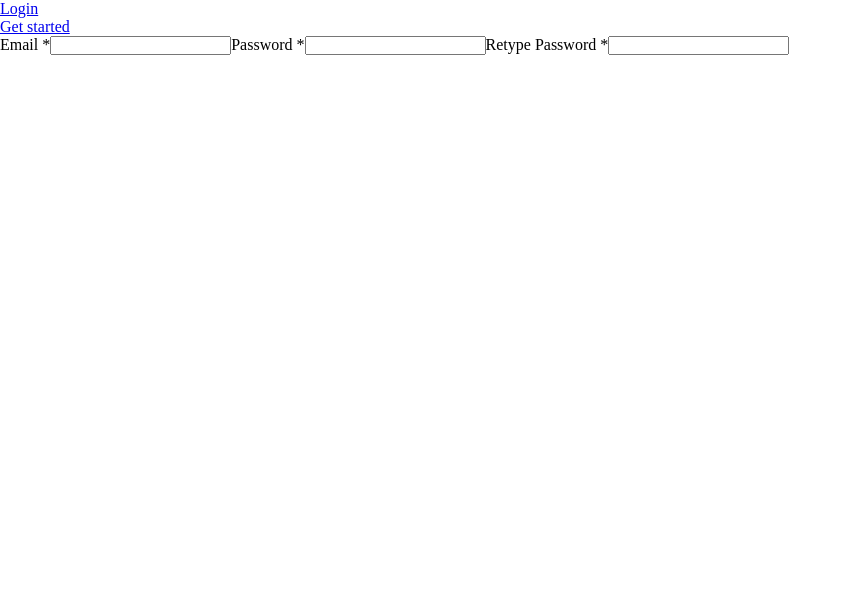
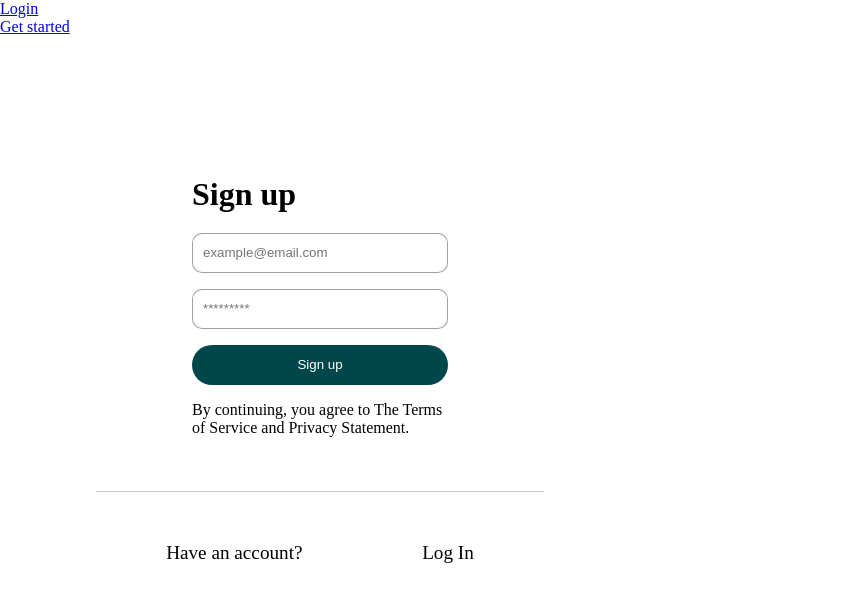
Before and after one commit to mellieho9/orbis, a React (Create React App) app in the folder client/: page /signup in a window 1280 px wide. Shown: the top 602 px of the page, without its empty margins (0-852 px from the left). Built offline with nearby package versions, Linux system fonts and the light colour scheme.

Commit message:
Sign up html css done

```diff
--- a/client/src/components/SignUp/SignUp.css
+++ b/client/src/components/SignUp/SignUp.css
@@ -0,0 +1,60 @@
+.signup {
+    width: 50vw;
+    height: 92vh;
+    display: flex;
+    flex-direction: column;
+    justify-content: center;
+    align-items: center;
+}
+
+.signup form {
+    height: 36%;
+    display: flex;
+    flex-direction: column;
+    justify-content: space-between;
+    align-items: center;
+}
+
+.signup input,
+.signup button,
+.signup p,
+.signup h1 {
+    width: 20vw;
+    height: 5vh;
+}
+
+.signup input {
+    padding-left: 10px;
+    border-radius: 10px;
+    border: 1px solid rgba(0, 0, 0, 0.37);
+}
+
+.signup button {
+    border-radius: 50px;
+    border: none;
+    background: #00474B;
+    color: #FFF;
+}
+
+.signup .line {
+    height: 0.5px;
+    width: 35vw;
+    margin-top: 50px;
+    background-color: #ccc;
+
+}
+
+.signedup {
+    display: flex;
+    padding: 50px;
+    font-size: 1.2rem;
+}
+
+.signup a {
+    color: #000;
+    text-decoration: none;
+}
+
+.signup a:hover {
+    color: #ccc;
+}
--- a/client/src/components/SignUp/SignUp.js
+++ b/client/src/components/SignUp/SignUp.js
@@ -1,12 +1,21 @@
+import "./SignUp.css"
+import {Link} from "react-router-dom"
+
 const SignUp = () => {
     return (
-        <div>
-            <label htmlFor="email">Email *</label>
-            <input type="text" name="email" value=""/>
-            <label htmlFor="password">Password *</label>
-            <input type="password" name="password" value=""/>
-            <label htmlFor="retype">Retype Password *</label>
-            <input type="password" name="retype" value=""/>
+        <div className="signup">
+            <form>
+                <h1>Sign up</h1>
+                <input type="text" name="email" value="" placeholder="example@email.com"/>
+                <input type="password" name="password" value="" placeholder="*********"/>
+                <button type="submit">Sign up</button>
+                <p>By continuing, you agree to The Terms of Service and Privacy Statement.</p>
+            </form>
+            <div className="line"></div>
+            <div className="signedup">
+                <p>Have an account?</p>
+                <Link to="/login">Log In</Link>
+            </div>
         </div>
     )
 }
```
